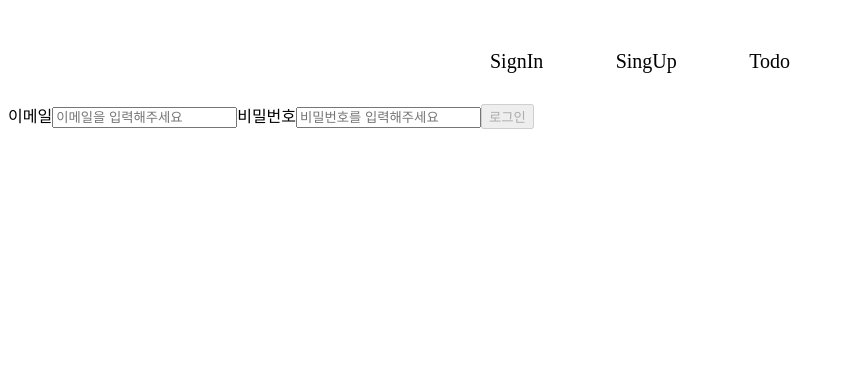
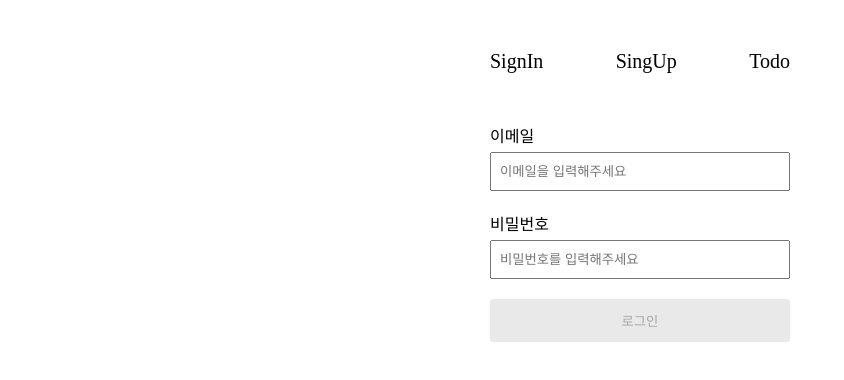
Before and after one commit to hayeonn2/wanted-pre-onboarding-frontend, a React (Create React App) app: page / in a window 1280 px wide. Shown: the top 380 px of the page, without its empty margins (0-844 px from the left). Built offline with nearby package versions, Linux system fonts and the light colour scheme.

Commit message:
[style] 컴포넌트 분리 후 스타일 적용 #23 - 로그인, 회원가입 동일한 스타일 컴포넌트로 분리 후 스타일 적용

```diff
--- /dev/null
+++ b/src/components/SignButton.jsx
@@ -0,0 +1,12 @@
+import styled from "styled-components";
+
+const Button = styled.button`
+  padding: 12px 0px;
+  border: none;
+  border-radius: 3px;
+  background: #e9e9e9;
+`;
+
+export default function SignButton({ children, ...restProps }) {
+  return <Button {...restProps}>{children}</Button>;
+}
--- /dev/null
+++ b/src/components/SignForm.jsx
@@ -0,0 +1,12 @@
+import styled from "styled-components";
+
+const Form = styled.form`
+  width: 300px;
+  margin: 50px auto;
+  display: flex;
+  flex-direction: column;
+`;
+
+export default function SignForm({ children, ...restProps }) {
+  return <Form>{children}</Form>;
+}
--- /dev/null
+++ b/src/components/SignInput.jsx
@@ -0,0 +1,10 @@
+import styled from "styled-components";
+
+const Input = styled.input`
+  margin: 5px 0 20px 0;
+  padding: 10px 8px;
+`;
+
+export default function SignInput({ ...restProps }) {
+  return <Input {...restProps} />;
+}
--- a/src/pages/SignIn.jsx
+++ b/src/pages/SignIn.jsx
@@ -1,6 +1,10 @@
 import { useState } from "react";
 import { signIn } from "../api/auth";
 import { useNavigate } from "react-router";
+
+import SignForm from "../components/SignForm";
+import SignInput from "../components/SignInput";
+import SignButton from "../components/SignButton";
 
 const SignIn = () => {
   const [validEmail, setValidEmail] = useState(false);
@@ -45,9 +49,9 @@ const SignIn = () => {
   };
 
   return (
-    <form onSubmit={onSubmit}>
+    <SignForm onSubmit={onSubmit}>
       <label htmlFor="email">이메일</label>
-      <input
+      <SignInput
         type="email"
         id="email"
         data-testid="email-input"
@@ -57,7 +61,7 @@ const SignIn = () => {
       />
 
       <label htmlFor="password">비밀번호</label>
-      <input
+      <SignInput
         type="password"
         id="password"
         data-testid="password-input"
@@ -66,15 +70,35 @@ const SignIn = () => {
         value={password}
       />
 
-      <button
+      <SignButton
         data-testid="signin-button"
         disabled={!(validEmail && validPassword)}
         type="submit"
       >
         로그인
-      </button>
-    </form>
+      </SignButton>
+    </SignForm>
   );
 };
 
+// const Form = styled.form`
+//   /* background-color: pink; */
+//   width: 300px;
+//   margin: 50px auto;
+//   display: flex;
+//   flex-direction: column;
+// `;
+
+// const Input = styled.input`
+//   margin: 5px 0 20px 0;
+//   padding: 10px 8px;
+// `;
+
+// const Button = styled.button`
+//   padding: 10px 0;
+//   border: none;
+//   border-radius: 3px;
+//   background: #e9e9e9;
+// `;
+
 export default SignIn;
--- a/src/pages/SignUp.jsx
+++ b/src/pages/SignUp.jsx
@@ -1,6 +1,9 @@
 import { useState } from "react";
 import { signUp } from "../api/auth";
 import { useNavigate } from "react-router";
+
+import styled from "styled-components";
+import SignForm from "../components/SignForm";
 
 const SignUp = () => {
   const [validEmail, setValidEmail] = useState(false);
@@ -39,9 +42,9 @@ const SignUp = () => {
   };
 
   return (
-    <form onSubmit={onSubmit}>
+    <SignForm onSubmit={onSubmit}>
       <label htmlFor="email">이메일</label>
-      <input
+      <Input
         type="email"
         id="email"
         data-testid="email-input"
@@ -51,7 +54,7 @@ const SignUp = () => {
       />
 
       <label htmlFor="password">비밀번호</label>
-      <input
+      <Input
         type="password"
         id="password"
         data-testid="password-input"
@@ -60,14 +63,34 @@ const SignUp = () => {
         value={password}
       />
 
-      <button
+      <Button
         data-testid="signup-button"
         disabled={!(validEmail && validPassword)}
       >
         회원가입
-      </button>
-    </form>
+      </Button>
+    </SignForm>
   );
 };
 
+const Form = styled.form`
+  /* background-color: pink; */
+  width: 300px;
+  margin: 50px auto;
+  display: flex;
+  flex-direction: column;
+`;
+
+const Input = styled.input`
+  margin: 5px 0 20px 0;
+  padding: 10px 8px;
+`;
+
+const Button = styled.button`
+  padding: 10px 0;
+  border: none;
+  border-radius: 3px;
+  background: #e9e9e9;
+`;
+
 export default SignUp;
```
